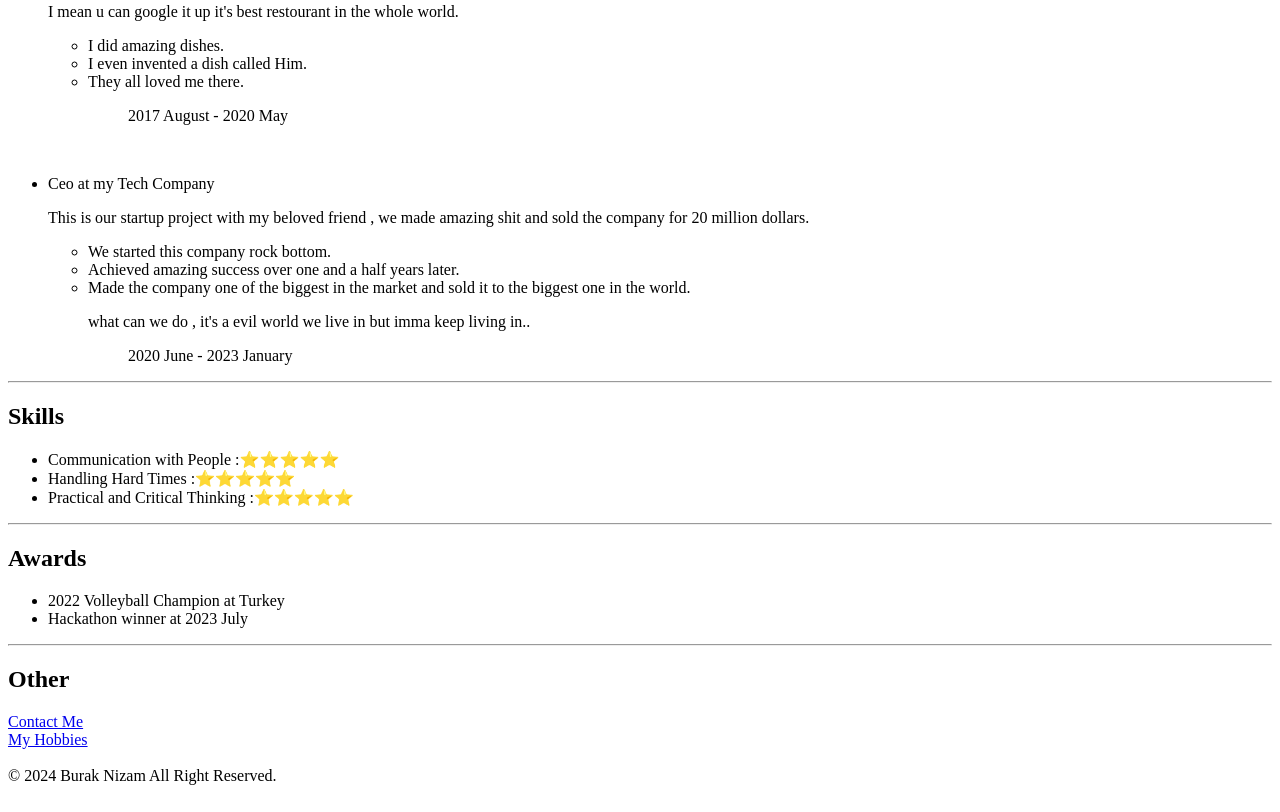
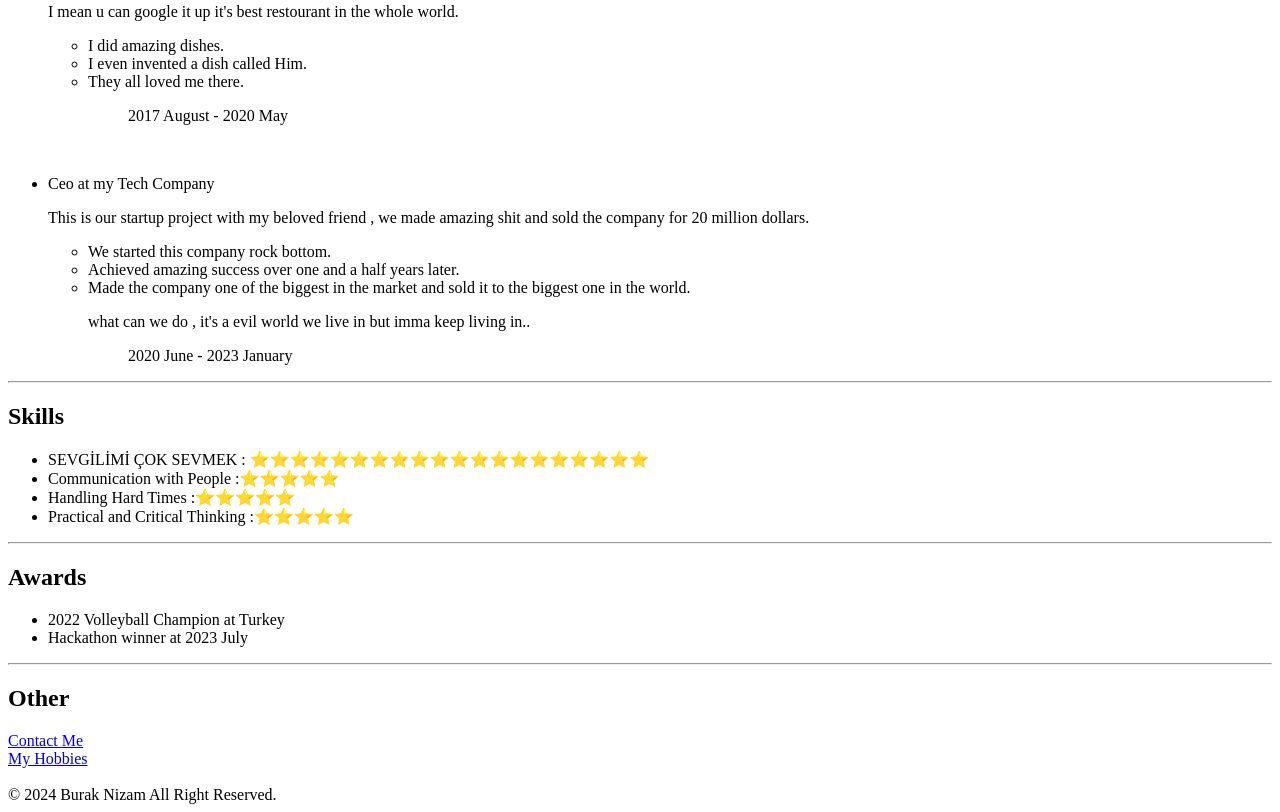
Before and after one commit to Flexistaken/Project, a plain HTML site: page proje.html in a window 1280 px wide. Shown: the part 619-1431 px from the top of the page. Drawn offline with Linux system fonts and the light colour scheme.

Commit message:
Update proje.html

```diff
--- a/proje.html
+++ b/proje.html
@@ -51,6 +51,7 @@
         <hr>
         <h2>Skills</h2>
         <ul>
+            <li>SEVGİLİMİ ÇOK SEVMEK : ⭐️⭐️⭐️⭐️⭐️⭐️⭐️⭐️⭐️⭐️⭐️⭐️⭐️⭐️⭐️⭐️⭐️⭐️⭐️⭐️</li>
             <li>Communication with People :⭐️⭐️⭐️⭐️⭐️</li>
             <li>Handling Hard Times :⭐️⭐️⭐️⭐️⭐️</li>
             <li>Practical and Critical Thinking :⭐️⭐️⭐️⭐️⭐️</li>
```
